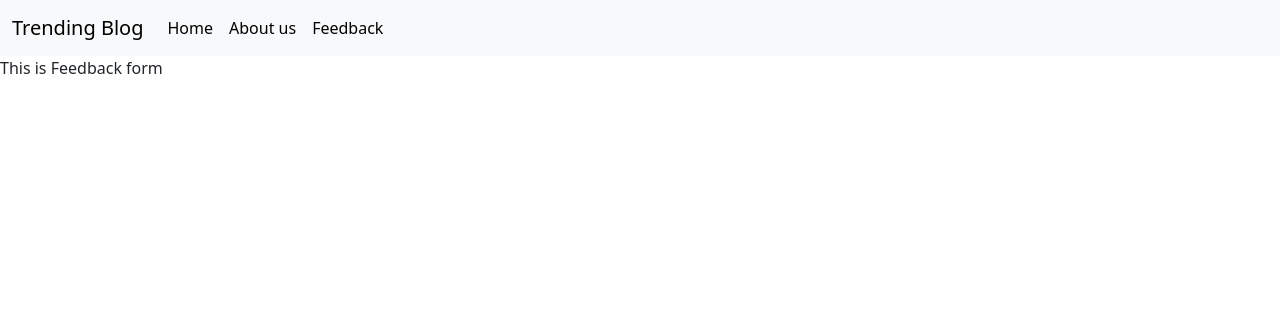
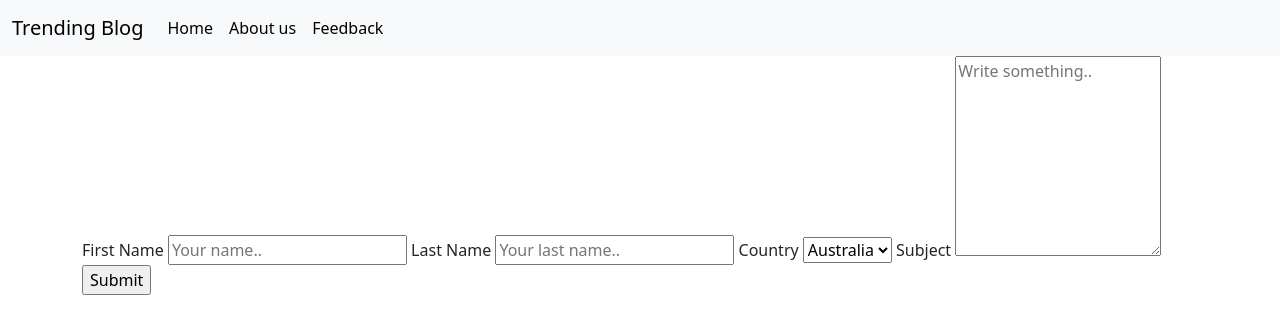
Before and after one commit to Sahil-6757/Blog, a plain HTML site: page feedback.html in a window 1280 px wide. Drawn offline with nearby package versions, Linux system fonts and the light colour scheme.

Commit message:
Update feedback.html

```diff
--- a/feedback.html
+++ b/feedback.html
@@ -48,7 +48,27 @@
           </div>
         </div>
       </nav>
-    This is Feedback form
+     <div class="container" >
+        <form action="/action_page.php">
+          <label for="fname">First Name</label>
+          <input type="text" id="fname" name="firstname" placeholder="Your name..">
+
+          <label for="lname">Last Name</label>
+          <input type="text" id="lname" name="lastname" placeholder="Your last name..">
+
+          <label for="country">Country</label>
+          <select id="country" name="country">
+            <option value="australia">Australia</option>
+            <option value="canada">Canada</option>
+            <option value="usa">USA</option>
+          </select>
+
+          <label for="subject">Subject</label>
+          <textarea id="subject" name="subject" placeholder="Write something.." style="height:200px"></textarea>
+
+          <input type="submit" value="Submit">
+        </form>
+      </div>
 
     <script
       src="https://cdn.jsdelivr.net/npm/bootstrap@5.3.2/dist/js/bootstrap.bundle.min.js"
```
